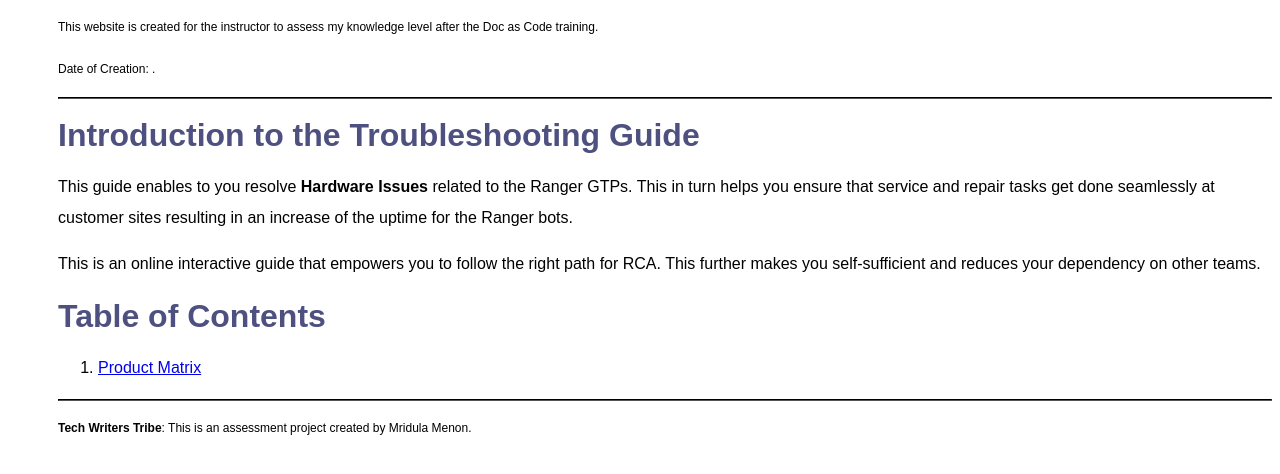
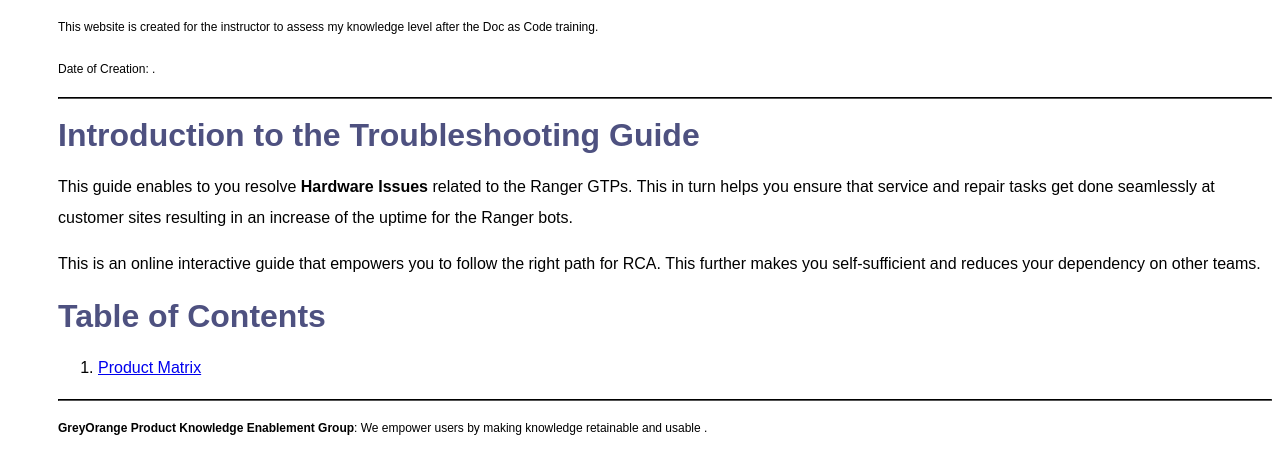
Before and after one commit to mridula-techwriter/GO-Manufacturing-Team-Doc, a Jekyll site: the page built from index.md, in a window 1280 px wide. Shown: the top 474 px of the page. Built offline with Jekyll 4.4.1, drawn with Linux system fonts in a browser that asks for light colours.

Commit message:
Update footer.md

```diff
--- a/_includes/footer.md
+++ b/_includes/footer.md
@@ -1,3 +1,3 @@
 <hr/>
 
-<p><b>Tech Writers Tribe</b>: This is an assessment project created by Mridula Menon.<p>
+<p><b>GreyOrange Product Knowledge Enablement Group</b>: We empower users by making knowledge retainable and usable .<p>
```
